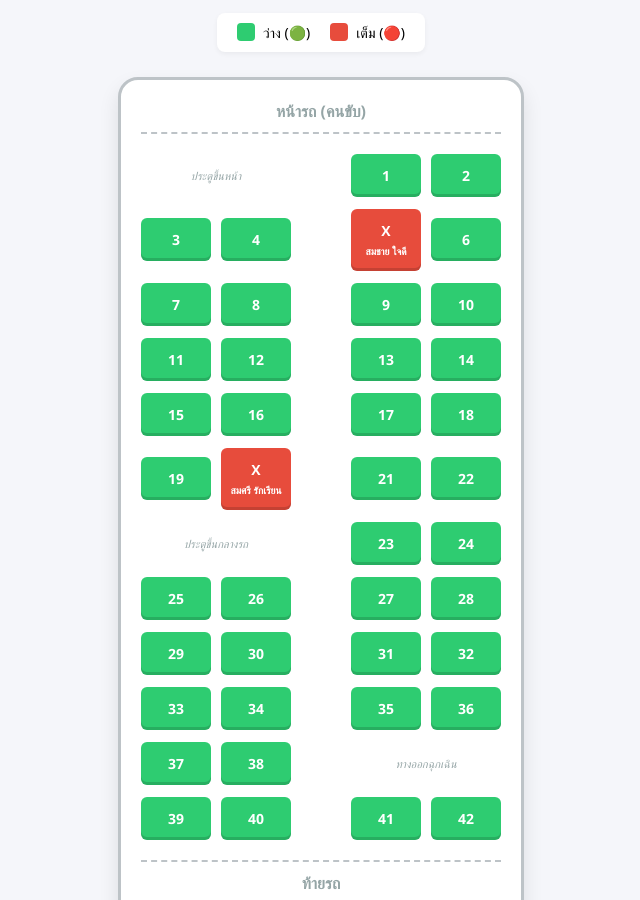
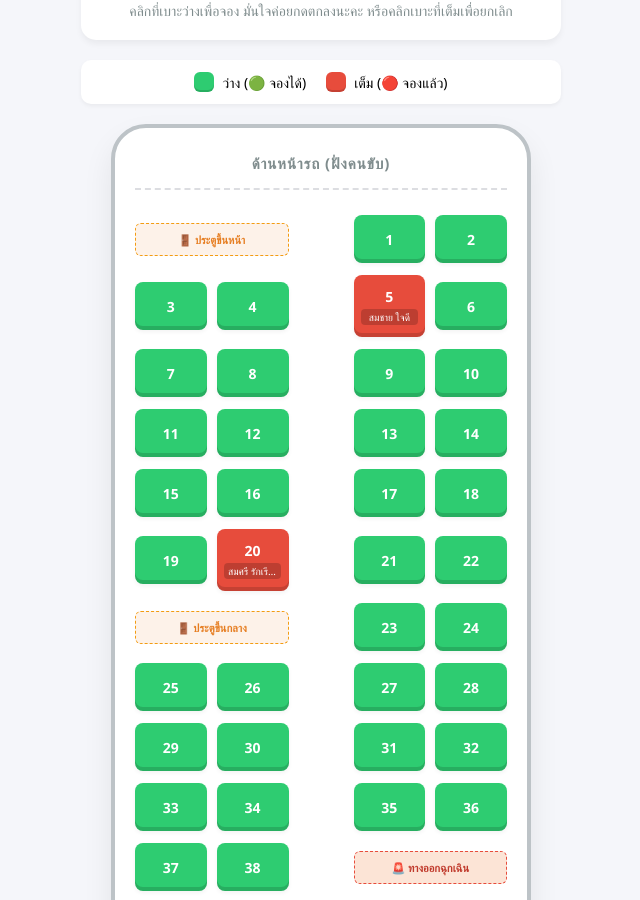
Before and after one commit to khemika-OPD/BOOK-A-SEAT, a plain HTML site: page index.html in a window 1280 px wide. Shown: the part 107-1007 px from the top of the page, without its empty margins (319-959 px from the left). Drawn offline with Linux system fonts and the light colour scheme.

Commit message:
Refactor HTML and CSS for bus booking system

```diff
--- a/index.html
+++ b/index.html
@@ -9,247 +9,385 @@
             --available-color: #2ecc71; /* สีเขียว */
             --booked-color: #e74c3c;    /* สีแดง */
             --selected-color: #f1c40f;  /* สีเหลือง */
+            --primary-blue: #2c3e50;
+            --background-grey: #f5f6fa;
         }
+
+        * {
+            box-sizing: border-box;
+            font-family: 'Segoe UI', Tahoma, Geneva, Verdana, sans-serif;
+        }
+
         body {
-            font-family: 'Segoe UI', Tahoma, Geneva, Verdana, sans-serif;
-            background-color: #f5f6fa;
+            background-color: var(--background-grey);
             margin: 0;
             padding: 20px;
             display: flex;
             flex-direction: column;
             align-items: center;
+            min-height: 100vh;
         }
-        h2 { color: #2c3e50; margin-bottom: 5px; }
-        .subtitle { color: #7f8c8d; margin-bottom: 20px; }
 
-        /* สัญลักษณ์สี */
+        .app-header {
+            text-align: center;
+            margin-bottom: 20px;
+            background: white;
+            padding: 20px 40px;
+            border-radius: 15px;
+            box-shadow: 0 4px 6px rgba(0,0,0,0.05);
+            width: 100%;
+            max-width: 480px;
+        }
+
+        h1 {
+            color: var(--primary-blue);
+            margin: 0 0 8px 0;
+            font-size: 22px;
+        }
+
+        .subtitle {
+            color: #7f8c8d;
+            margin: 0;
+            font-size: 14px;
+        }
+
+        /* แถบอธิบายสีสถานะ */
         .legend {
             display: flex;
+            justify-content: center;
             gap: 20px;
-            margin-bottom: 25px;
+            margin-bottom: 20px;
             background: white;
-            padding: 10px 20px;
-            border-radius: 8px;
-            box-shadow: 0 2px 5px rgba(0,0,0,0.05);
+            padding: 12px 25px;
+            border-radius: 10px;
+            box-shadow: 0 2px 4px rgba(0,0,0,0.05);
+            width: 100%;
+            max-width: 480px;
         }
-        .legend-item { display: flex; align-items: center; gap: 8px; font-size: 14px; }
-        .color-box { width: 18px; height: 18px; border-radius: 4px; }
+
+        .legend-item {
+            display: flex;
+            align-items: center;
+            gap: 8px;
+            font-size: 14px;
+            font-weight: 500;
+        }
+
+        .color-box {
+            width: 20px;
+            height: 20px;
+            border-radius: 6px;
+            box-shadow: inset 0 -2px 0 rgba(0,0,0,0.15);
+        }
 
         /* โครงสร้างตัวรถบัส */
-        .bus-container {
+        .bus-wrapper {
             background: #ffffff;
-            border: 3px solid #bdc3c7;
-            border-radius: 20px 20px 10px 10px;
-            width: 360px;
-            padding: 20px;
-            box-shadow: 0 10px 20px rgba(0,0,0,0.1);
+            border: 4px solid #bdc3c7;
+            border-radius: 35px 35px 20px 20px;
+            width: 100%;
+            max-width: 420px;
+            padding: 25px 20px;
+            box-shadow: 0 15px 30px rgba(0,0,0,0.08);
             position: relative;
+            margin-bottom: 30px;
         }
-        .bus-header {
+
+        .bus-front {
             text-align: center;
             font-weight: bold;
-            color: #95a5a6;
-            border-bottom: 2px dashed #bdc3c7;
-            padding-bottom: 10px;
-            margin-bottom: 20px;
+            color: #7f8c8d;
+            border-bottom: 2px dashed #dcdde1;
+            padding-bottom: 15px;
+            margin-bottom: 25px;
+            font-size: 15px;
+            letter-spacing: 1px;
         }
-        .bus-tail {
+
+        .bus-back {
             text-align: center;
             font-weight: bold;
-            color: #95a5a6;
-            border-top: 2px dashed #bdc3c7;
-            padding-top: 10px;
-            margin-top: 20px;
+            color: #7f8c8d;
+            border-top: 2px dashed #dcdde1;
+            padding-top: 15px;
+            margin-top: 25px;
+            font-size: 15px;
+            letter-spacing: 1px;
         }
 
-        /* จัดแถวที่นั่งอิงตามรูปถ่าย (ซ้าย 2 ทางเดิน ขวา 2) */
-        .row {
+        /* การจัดแถวที่นั่งอิงตามผังในกระดาษ (ซ้าย 2 แถว | ทางเดินกลาง | ขวา 2 แถว) */
+        .grid-row {
             display: grid;
-            grid-template-columns: 1fr 1fr 40px 1fr 1fr; /* 4 เบาะ มีทางเดินตรงกลางกว้าง 40px */
-            gap: 10px;
+            grid-template-columns: 1fr 1fr 45px 1fr 1fr;
+            gap: 12px 10px;
             margin-bottom: 12px;
             align-items: center;
         }
 
         /* ตกแต่งบล็อกเบาะนั่ง */
-        .seat {
+        .seat-block {
             background-color: var(--available-color);
             color: white;
             text-align: center;
-            padding: 12px 0;
-            border-radius: 6px;
+            padding: 12px 4px;
+            border-radius: 8px;
             cursor: pointer;
             font-weight: bold;
             font-size: 14px;
             transition: all 0.2s ease;
-            box-shadow: inset 0 -3px 0 rgba(0,0,0,0.15);
+            box-shadow: inset 0 -4px 0 rgba(0,0,0,0.15), 0 2px 4px rgba(0,0,0,0.05);
+            min-height: 48px;
+            display: flex;
+            flex-direction: column;
+            align-items: center;
+            justify-content: center;
+            user-select: none;
         }
-        .seat:hover { transform: scale(1.05); }
-        .seat.booked {
+
+        .seat-block:hover {
+            transform: translateY(-2px);
+            box-shadow: inset 0 -4px 0 rgba(0,0,0,0.15), 0 5px 10px rgba(0,0,0,0.15);
+        }
+
+        .seat-block.booked {
             background-color: var(--booked-color);
-            cursor: not-allowed;
         }
-        .seat.booked:hover { transform: none; }
 
-        /* บล็อกเปล่าสำหรับจุดที่เป็นประตูทางขึ้น/ทางออกฉุกเฉิน */
-        .empty-space {
+        .seat-name {
+            font-size: 10px;
+            font-weight: normal;
+            display: block;
+            margin-top: 3px;
+            background: rgba(0,0,0,0.18);
+            border-radius: 4px;
+            padding: 1px 4px;
+            width: 90%;
+            white-space: nowrap;
+            overflow: hidden;
+            text-overflow: ellipsis;
+        }
+
+        /* บล็อกแสดงตำแหน่งประตูและทางออกฉุกเฉิน */
+        .special-zone {
             font-size: 11px;
-            color: #95a5a6;
+            color: #e67e22;
+            background-color: #fdf2e9;
+            border: 1px dashed #f39c12;
             text-align: center;
-            font-style: italic;
+            padding: 8px 2px;
+            border-radius: 6px;
+            font-weight: bold;
+        }
+
+        .aisle-space {
+            height: 100%;
+        }
+
+        /* ปุ่มสำหรับแอดมินล้างค่าข้อมูลทั้งหมด */
+        .admin-panel {
+            width: 100%;
+            max-width: 480px;
+            text-align: center;
+            margin-top: 10px;
+        }
+
+        .btn-reset {
+            background: #95a5a6;
+            color: white;
+            border: none;
+            padding: 8px 15px;
+            border-radius: 6px;
+            cursor: pointer;
+            font-size: 12px;
+            transition: background 0.2s;
+        }
+
+        .btn-reset:hover {
+            background: #7f8c8d;
         }
     </style>
 </head>
 <body>
 
-    <h2>🚌 ระบบจองที่นั่งรถทัวร์หน่วยงาน</h2>
-    <div class="subtitle">คลิกเลือกที่นั่งที่ต้องการเพื่อทำการจอง</div>
+    <div class="app-header">
+        <h1>🚌 ระบบจองที่นั่งรถทัวร์ไปบางแสน2569 OPD สุดสวย </h1>
+        <p class="subtitle">คลิกที่เบาะว่างเพื่อจอง มั่นใจค่อยกดตกลงนะคะ หรือคลิกเบาะที่เต็มเพื่อยกเลิก</p>
+    </div>
 
     <div class="legend">
-        <div class="legend-item"><div class="color-box" style="background-color: var(--available-color)"></div> ว่าง (🟢)</div>
-        <div class="legend-item"><div class="color-box" style="background-color: var(--booked-color)"></div> เต็ม (🔴)</div>
+        <div class="legend-item">
+            <div class="color-box" style="background-color: var(--available-color)"></div>
+            <span>ว่าง (🟢 จองได้)</span>
+        </div>
+        <div class="legend-item">
+            <div class="color-box" style="background-color: var(--booked-color)"></div>
+            <span>เต็ม (🔴 จองแล้ว)</span>
+        </div>
     </div>
 
-    <div class="bus-container">
-        <div class="bus-header">หน้ารถ (คนขับ)</div>
+    <div class="bus-wrapper">
+        <div class="bus-front">ด้านหน้ารถ (ฝั่งคนขับ)</div>
 
-        <div class="row">
-            <div class="empty-space" style="grid-column: span 2;">ประตูขึ้นหน้า</div>
-            <div></div> <div class="seat" id="seat-1" onclick="bookSeat(1)">1</div>
-            <div class="seat" id="seat-2" onclick="bookSeat(2)">2</div>
+        <div class="grid-row">
+            <div class="special-zone" style="grid-column: span 2;">🚪 ประตูขึ้นหน้า</div>
+            <div class="aisle-space"></div>
+            <div class="seat-block" id="seat-1" onclick="handleSeatClick(1)">1</div>
+            <div class="seat-block" id="seat-2" onclick="handleSeatClick(2)">2</div>
         </div>
 
-        <div class="row">
-            <div class="seat" id="seat-3" onclick="bookSeat(3)">3</div>
-            <div class="seat" id="seat-4" onclick="bookSeat(4)">4</div>
-            <div></div>
-            <div class="seat" id="seat-5" onclick="bookSeat(5)">5</div>
-            <div class="seat" id="seat-6" onclick="bookSeat(6)">6</div>
+        <div class="grid-row">
+            <div class="seat-block" id="seat-3" onclick="handleSeatClick(3)">3</div>
+            <div class="seat-block" id="seat-4" onclick="handleSeatClick(4)">4</div>
+            <div class="aisle-space"></div>
+            <div class="seat-block" id="seat-5" onclick="handleSeatClick(5)">5</div>
+            <div class="seat-block" id="seat-6" onclick="handleSeatClick(6)">6</div>
         </div>
 
-        <div class="row">
-            <div class="seat" id="seat-7" onclick="bookSeat(7)">7</div>
-            <div class="seat" id="seat-8" onclick="bookSeat(8)">8</div>
-            <div></div>
-            <div class="seat" id="seat-9" onclick="bookSeat(9)">9</div>
-            <div class="seat" id="seat-10" onclick="bookSeat(10)">10</div>
+        <div class="grid-row">
+            <div class="seat-block" id="seat-7" onclick="handleSeatClick(7)">7</div>
+            <div class="seat-block" id="seat-8" onclick="handleSeatClick(8)">8</div>
+            <div class="aisle-space"></div>
+            <div class="seat-block" id="seat-9" onclick="handleSeatClick(9)">9</div>
+            <div class="seat-block" id="seat-10" onclick="handleSeatClick(10)">10</div>
         </div>
 
-        <div class="row">
-            <div class="seat" id="seat-11" onclick="bookSeat(11)">11</div>
-            <div class="seat" id="seat-12" onclick="bookSeat(12)">12</div>
-            <div></div>
-            <div class="seat" id="seat-13" onclick="bookSeat(13)">13</div>
-            <div class="seat" id="seat-14" onclick="bookSeat(14)">14</div>
+        <div class="grid-row">
+            <div class="seat-block" id="seat-11" onclick="handleSeatClick(11)">11</div>
+            <div class="seat-block" id="seat-12" onclick="handleSeatClick(12)">12</div>
+            <div class="aisle-space"></div>
+            <div class="seat-block" id="seat-13" onclick="handleSeatClick(13)">13</div>
+            <div class="seat-block" id="seat-14" onclick="handleSeatClick(14)">14</div>
         </div>
 
-        <div class="row">
-            <div class="seat" id="seat-15" onclick="bookSeat(15)">15</div>
-            <div class="seat" id="seat-16" onclick="bookSeat(16)">16</div>
-            <div></div>
-            <div class="seat" id="seat-17" onclick="bookSeat(17)">17</div>
-            <div class="seat" id="seat-18" onclick="bookSeat(18)">18</div>
+        <div class="grid-row">
+            <div class="seat-block" id="seat-15" onclick="handleSeatClick(15)">15</div>
+            <div class="seat-block" id="seat-16" onclick="handleSeatClick(16)">16</div>
+            <div class="aisle-space"></div>
+            <div class="seat-block" id="seat-17" onclick="handleSeatClick(17)">17</div>
+            <div class="seat-block" id="seat-18" onclick="handleSeatClick(18)">18</div>
         </div>
 
-        <div class="row">
-            <div class="seat" id="seat-19" onclick="bookSeat(19)">19</div>
-            <div class="seat" id="seat-20" onclick="bookSeat(20)">20</div>
-            <div></div>
-            <div class="seat" id="seat-21" onclick="bookSeat(21)">21</div>
-            <div class="seat" id="seat-22" onclick="bookSeat(22)">22</div>
+        <div class="grid-row">
+            <div class="seat-block" id="seat-19" onclick="handleSeatClick(19)">19</div>
+            <div class="seat-block" id="seat-20" onclick="handleSeatClick(20)">20</div>
+            <div class="aisle-space"></div>
+            <div class="seat-block" id="seat-21" onclick="handleSeatClick(21)">21</div>
+            <div class="seat-block" id="seat-22" onclick="handleSeatClick(22)">22</div>
         </div>
 
-        <div class="row">
-            <div class="empty-space" style="grid-column: span 2;">ประตูขึ้นกลางรถ</div>
-            <div></div>
-            <div class="seat" id="seat-23" onclick="bookSeat(23)">23</div>
-            <div class="seat" id="seat-24" onclick="bookSeat(24)">24</div>
+        <div class="grid-row">
+            <div class="special-zone" style="grid-column: span 2;">🚪 ประตูขึ้นกลาง</div>
+            <div class="aisle-space"></div>
+            <div class="seat-block" id="seat-23" onclick="handleSeatClick(23)">23</div>
+            <div class="seat-block" id="seat-24" onclick="handleSeatClick(24)">24</div>
         </div>
 
-        <div class="row">
-            <div class="seat" id="seat-25" onclick="bookSeat(25)">25</div>
-            <div class="seat" id="seat-26" onclick="bookSeat(26)">26</div>
-            <div></div>
-            <div class="seat" id="seat-27" onclick="bookSeat(27)">27</div>
-            <div class="seat" id="seat-28" onclick="bookSeat(28)">28</div>
+        <div class="grid-row">
+            <div class="seat-block" id="seat-25" onclick="handleSeatClick(25)">25</div>
+            <div class="seat-block" id="seat-26" onclick="handleSeatClick(26)">26</div>
+            <div class="aisle-space"></div>
+            <div class="seat-block" id="seat-27" onclick="handleSeatClick(27)">27</div>
+            <div class="seat-block" id="seat-28" onclick="handleSeatClick(28)">28</div>
         </div>
 
-        <div class="row">
-            <div class="seat" id="seat-29" onclick="bookSeat(29)">29</div>
-            <div class="seat" id="seat-30" onclick="bookSeat(30)">30</div>
-            <div></div>
-            <div class="seat" id="seat-31" onclick="bookSeat(31)">31</div>
-            <div class="seat" id="seat-32" onclick="bookSeat(32)">32</div>
+        <div class="grid-row">
+            <div class="seat-block" id="seat-29" onclick="handleSeatClick(29)">29</div>
+            <div class="seat-block" id="seat-30" onclick="handleSeatClick(30)">30</div>
+            <div class="aisle-space"></div>
+            <div class="seat-block" id="seat-31" onclick="handleSeatClick(31)">31</div>
+            <div class="seat-block" id="seat-32" onclick="handleSeatClick(32)">32</div>
         </div>
 
-        <div class="row">
-            <div class="seat" id="seat-33" onclick="bookSeat(33)">33</div>
-            <div class="seat" id="seat-34" onclick="bookSeat(34)">34</div>
-            <div></div>
-            <div class="seat" id="seat-35" onclick="bookSeat(35)">35</div>
-            <div class="seat" id="seat-36" onclick="bookSeat(36)">36</div>
+        <div class="grid-row">
+            <div class="seat-block" id="seat-33" onclick="handleSeatClick(33)">33</div>
+            <div class="seat-block" id="seat-34" onclick="handleSeatClick(34)">34</div>
+            <div class="aisle-space"></div>
+            <div class="seat-block" id="seat-35" onclick="handleSeatClick(35)">35</div>
+            <div class="seat-block" id="seat-36" onclick="handleSeatClick(36)">36</div>
         </div>
 
-        <div class="row">
-            <div class="seat" id="seat-37" onclick="bookSeat(37)">37</div>
-            <div class="seat" id="seat-38" onclick="bookSeat(38)">38</div>
-            <div></div>
-            <div class="empty-space" style="grid-column: span 2;">ทางออกฉุกเฉิน</div>
+        <div class="grid-row">
+            <div class="seat-block" id="seat-37" onclick="handleSeatClick(37)">37</div>
+            <div class="seat-block" id="seat-38" onclick="handleSeatClick(38)">38</div>
+            <div class="aisle-space"></div>
+            <div class="special-zone" style="grid-column: span 2; background-color: #fce4d6; border-color: #e74c3c; color: #c0392b;">🚨 ทางออกฉุกเฉิน</div>
         </div>
 
-        <div class="row">
-            <div class="seat" id="seat-39" onclick="bookSeat(39)">39</div>
-            <div class="seat" id="seat-40" onclick="bookSeat(40)">40</div>
-            <div></div>
-            <div class="seat" id="seat-41" onclick="bookSeat(41)">41</div>
-            <div class="seat" id="seat-42" onclick="bookSeat(42)">42</div>
+        <div class="grid-row">
+            <div class="seat-block" id="seat-39" onclick="handleSeatClick(39)">39</div>
+            <div class="seat-block" id="seat-40" onclick="handleSeatClick(40)">40</div>
+            <div class="aisle-space"></div>
+            <div class="seat-block" id="seat-41" onclick="handleSeatClick(41)">41</div>
+            <div class="seat-block" id="seat-42" onclick="handleSeatClick(42)">42</div>
         </div>
 
-        <div class="bus-tail">ท้ายรถ</div>
+        <div class="bus-back">ด้านท้ายรถ</div>
+    </div>
+
+    <div class="admin-panel">
+        <button class="btn-reset" onclick="clearAllSeats()">⚙️ รีเซ็ตระบบ (ล้างรายชื่อทั้งหมด)</button>
     </div>
 
     <script>
-        // จำลองฐานข้อมูลที่นั่ง (ในอนาคตสามารถเชื่อม API กับ Google Sheets ได้)
-        // ทดสอบใส่ข้อมูลว่าที่นั่ง 5 และ 20 มีคนจองแล้ว (จะกลายเป็นสีแดง)
-        let seatDatabase = {
+        // ใช้ LocalStorage เพื่อให้ข้อมูลบันทึกคาไว้ในเบราว์เซอร์ แม้จะกดปิดหรือ Refresh หน้าจอก็ไม่หาย
+        let seatDatabase = JSON.parse(localStorage.getItem('bus_seats')) || {
             5: { booked: true, name: "สมชาย ใจดี" },
             20: { booked: true, name: "สมศรี รักเรียน" }
         };
 
-        // ฟังก์ชันโหลดสถานะสีตอนเปิดแอป
-        function updateSeatDisplay() {
+        // ฟังก์ชันในการวาดสีของเบาะทั้งหมดตามข้อมูลปัจจุบัน
+        function renderSeats() {
             for (let i = 1; i <= 42; i++) {
                 let seatElement = document.getElementById(`seat-${i}`);
                 if (seatElement) {
                     if (seatDatabase[i] && seatDatabase[i].booked) {
                         seatElement.classList.add('booked');
-                        seatElement.innerHTML = `X<br><span style="font-size:10px;">${seatDatabase[i].name}</span>`;
+                        seatElement.innerHTML = `${i}<span class="seat-name">${seatDatabase[i].name}</span>`;
+                    } else {
+                        seatElement.classList.remove('booked');
+                        seatElement.innerHTML = `${i}`;
                     }
                 }
             }
+            localStorage.setItem('bus_seats', JSON.stringify(seatDatabase));
         }
 
-        // ฟังก์ชันเมื่อผู้ใช้คลิกจองที่นั่ง
-        function bookSeat(seatNumber) {
-            // เช็คว่าที่นั่งนั้นเป็นสีแดงหรือยัง
+        // ฟังก์ชันเมื่อมีการคลิกเบาะรถ
+        function handleSeatClick(seatNumber) {
+
+            // 🔴 กรณีเบาะเต็ม -> ถามเพื่อขอยกเลิก
             if (seatDatabase[seatNumber] && seatDatabase[seatNumber].booked) {
-                alert(`ที่นั่งหมายเลข ${seatNumber} ถูกจองโดยคุณ ${seatDatabase[seatNumber].name} แล้วค่ะ`);
+                let currentName = seatDatabase[seatNumber].name;
+                let confirmCancel = confirm(`ที่นั่งหมายเลข ${seatNumber} ถูกจองโดยคุณ "${currentName}"\n\nคุณต้องการที่จะ "ยกเลิกการจอง" เพื่อคืนเบาะว่างใช่หรือไม่?`);
+
+                if (confirmCancel) {
+                    delete seatDatabase[seatNumber];
+                    alert(`ยกเลิกการจองที่นั่งหมายเลข ${seatNumber} เรียบร้อยแล้วค่ะ`);
+                    renderSeats();
+                }
                 return;
             }
 
-            // แสดงหน้าต่าง Pop-up สวยๆ ให้กรอกชื่อ
-            let userName = prompt(`คุณกำลังเลือกจองที่นั่งหมายเลข ${seatNumber}\nกรุณากรอก ชื่อ-นามสกุล ของคุณ:`);
+            // 🟢 กรณีเบาะว่าง -> ใส่ชื่อเพื่อกดจอง
+            let userName = prompt(`คุณกำลังเลือกจองที่นั่งหมายเลข ${seatNumber}\nกรุณากรอก ชื่อ-นามสกุล ของผู้เดินทาง:`);
 
             if (userName && userName.trim() !== "") {
-                // บันทึกข้อมูลลงฐานข้อมูลชั่วคราว และเปลี่ยนเป็นสีแดงทันที
-                seatDatabase[seatNumber] = { booked: true, name: userName };
-                alert(`จองที่นั่งหมายเลข ${seatNumber} สำเร็จแล้ว!`);
-                updateSeatDisplay();
+                seatDatabase[seatNumber] = { booked: true, name: userName.trim() };
+                alert(`จองที่นั่งหมายเลข ${seatNumber} สำเร็จแล้วค่ะ!`);
+                renderSeats();
             }
         }
 
-        // เปิดใช้งานระบบทันทีเมื่อโหลดหน้าเว็บ
-        window.onload = updateSeatDisplay;
+        // ฟังก์ชันล้างหน้ากระดานทั้งหมดสำหรับอาจารย์ขึ้นทริปใหม่
+        function clearAllSeats() {
+            if (confirm("คุณแน่ใจใช่หรือไม่ที่จะรีเซ็ตล้างรายชื่อทั้ง 42 ที่นั่งให้กลับเป็นสีเขียวทั้งหมด?")) {
+                seatDatabase = {};
+                renderSeats();
+                alert("ระบบถูกเคลียร์เป็นเบาะว่างทั้งหมดแล้วค่ะ");
+            }
+        }
+
+        window.onload = renderSeats;
     </script>
 </body>
 </html>
```
